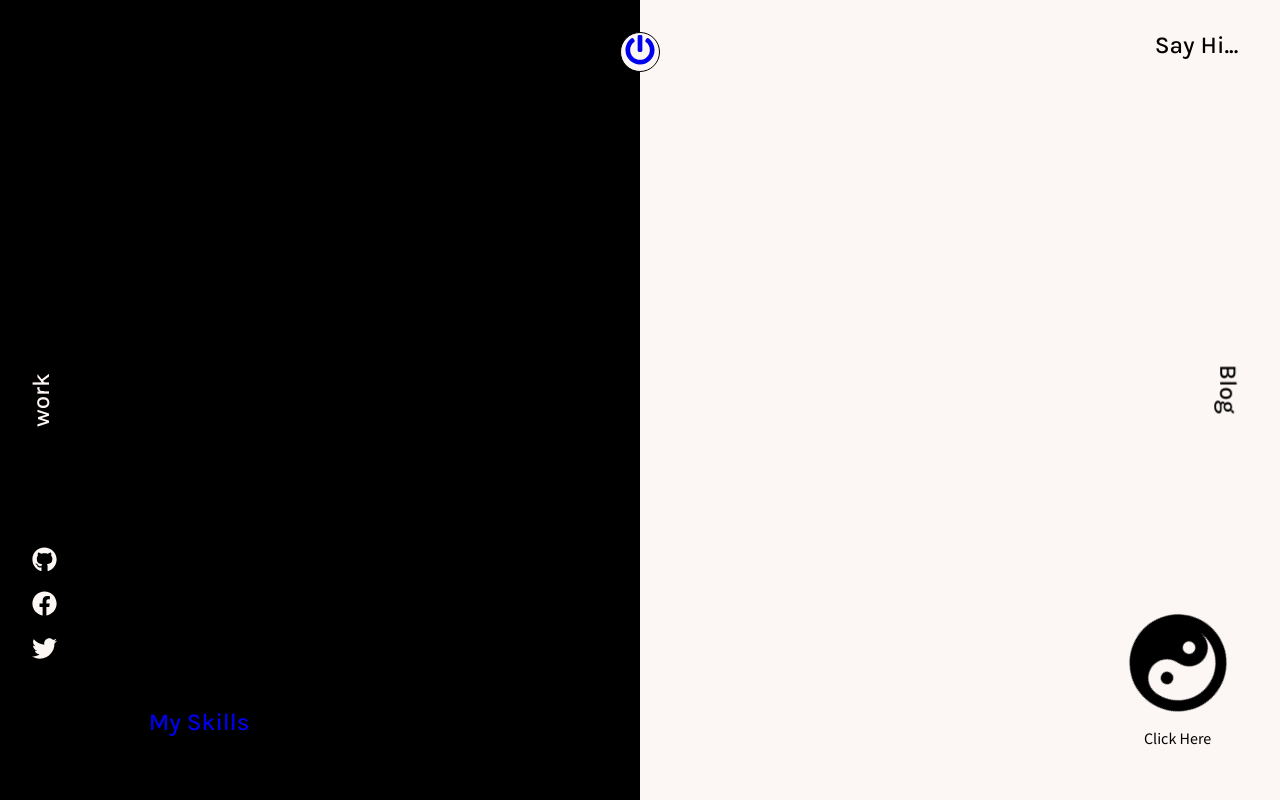
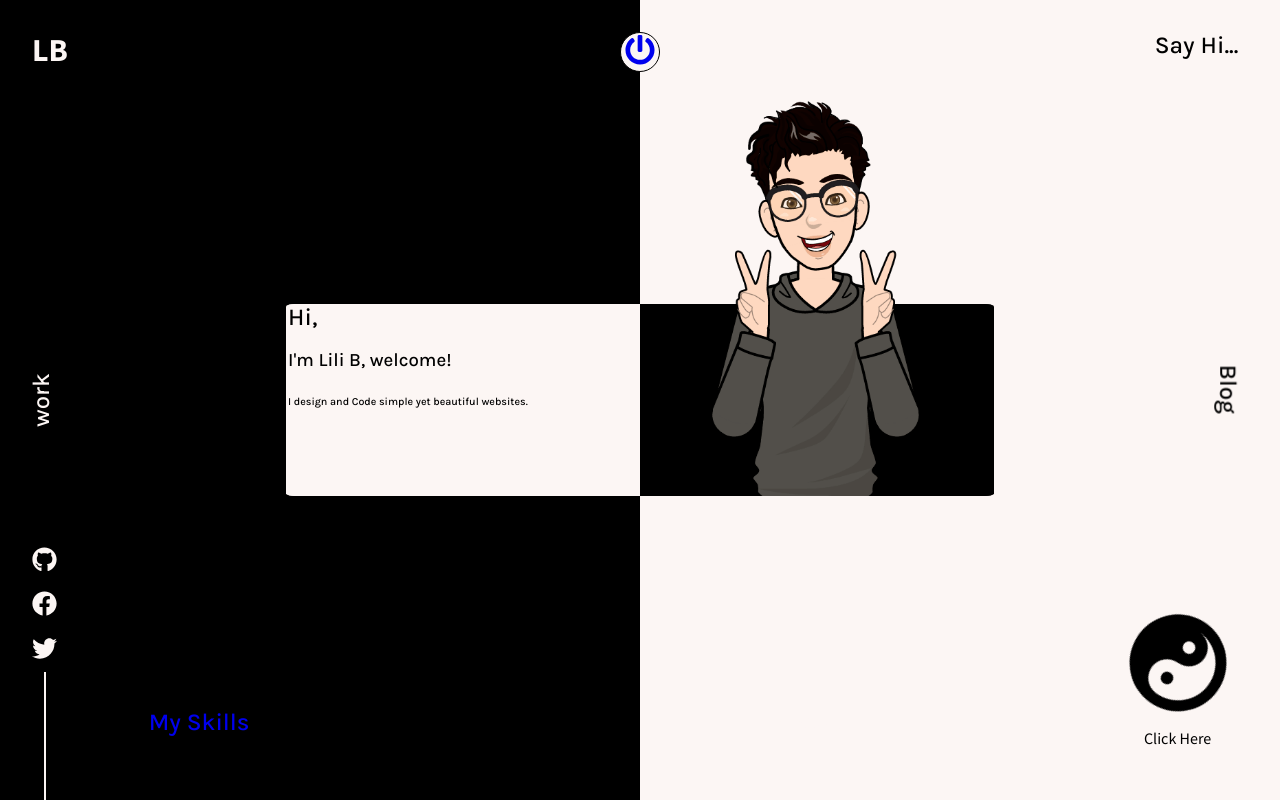
Before and after one commit to LiliBruk2/React-happiness, a React (Create React App) app: page / in a window 1280 px wide. Both pictures are taken after a click on the button "Click Here". Built offline with nearby package versions, Linux system fonts and the light colour scheme.

Commit message:
Add files via upload
Bug fixed and day 1 starts

```diff
--- a/src/App.js
+++ b/src/App.js
@@ -1,6 +1,6 @@
 import { Route, Switch } from "react-router-dom";
 import { ThemeProvider } from "styled-components";
-import { lightTheme } from "./components/Theme";
+import { LightTheme } from "./components/Theme";
 import GlobalStyle from "./globalStyles";
 
 import Main from "./components/Main";
@@ -14,7 +14,7 @@ function App() {
     <>
       <GlobalStyle />
 
-      <ThemeProvider theme={lightTheme}>
+      <ThemeProvider theme={LightTheme}>
         <Switch>
           <Route exact path="/" component={Main} />
           <Route exact path="/about" component={AboutPage} />
--- /dev/null
+++ b/src/components/Intro.js
@@ -0,0 +1,81 @@
+import { transform } from "framer-motion";
+import React from "react";
+import styled from "styled-components";
+
+import Me from '../assets/Images/profile-img.png'
+
+const Box = styled.div`
+position: absolute;
+left:50%;
+top:50%;
+transform: translate(-50%, -50%);
+width: 55vw;
+height: 24%;
+border-radius: 1.3%;
+display: flex;
+
+// below gradient is to create 2 colored borders
+
+background-repeat: no-repeat;
+background-size: 100% 2px;
+background: linear-gradient(
+    to right,
+    ${props => props.theme.body} 50%,
+    ${props => props.theme.text} 50%) bottom,
+    linear-gradient(
+        to right,
+        ${props => props.theme.body} 50%,
+        ${props => props.theme.text} 50%) top;
+
+
+border-left: 2px solid ${props => props.theme.body};
+border-right: 2px solid ${props => props.theme.text};
+
+z-index: 1;
+);
+`
+
+const SubBox = styled.div`
+width:50%;
+position:relative;
+display: flex;
+
+
+
+.Me_pic{
+    position: absolute;
+    bottom: 0;
+    left: 50%;
+    transform: translate(-50%, 0%);
+    width:100%;
+    height: auto;
+}
+`
+
+const Text = styled.div``
+
+
+const Intro = () => {
+    return (
+        <Box>
+            <SubBox>
+                {/* changed from TEXT tag - Text to div */}
+            <Text>
+                <h2>Hi,</h2> <br></br><br></br>
+                <h3>I'm Lili B, welcome!</h3><br></br><br></br>
+                <h6>I design and Code simple yet beautiful websites.</h6>
+
+            </Text>
+
+        </SubBox>
+
+        <SubBox>
+            <div>
+                <img className="Me_pic" src={Me} alt="profile pic" />
+            </div>
+        </SubBox>
+        </Box>
+    )
+}
+
+export default Intro
--- a/src/components/Main.js
+++ b/src/components/Main.js
@@ -1,12 +1,17 @@
-import React, { Children, useState } from "react";
+import React, { useState } from "react";
+// import  { keyframes } from "styled-components";
 import styled, { keyframes } from "styled-components";
-// import { Container } from 'tsparticles'
 import { NavLink } from "react-router-dom";
-// import  { keyframes } from "styled-components";
 import PowerButton from "../subComponents/PowerBotton";
 import LogoComponent from "../subComponents/LogoComponent";
 import SocialIcons from "../subComponents/SocialIcons";
 import { YinYang } from "./AllSvgs";
+import { DarkTheme } from "../components/Theme";
+
+import Intro from "./Intro";
+
+// import { Container } from 'tsparticles'
+
 // https://stackoverflow.com/questions/44441734/react-js-error-is-not-defined-react-jsx-no-undef
 
 const MainContainer = styled.div`
@@ -19,7 +24,7 @@ const MainContainer = styled.div`
 
   h2,
   h3,
-  h4,
+  h4,n
   h5,
   h6 {
     font-family: "Karla", sans-serif;
@@ -153,7 +158,7 @@ const Main = () => {
 
       <ContainerTwo>
         <PowerButton />
-        <LogoComponent />
+        <LogoComponent theme={click ? 'dark' : 'light'} />
         <SocialIcons theme={click ? 'dark' : 'light'} />
         <Center click={click}>
           {/* width & hieght used to be 200  like this : height={200}*/}
@@ -188,8 +193,11 @@ const Main = () => {
           </Skills>
         </buttonBar>
       </ContainerTwo>
+      {click ? <Intro click={click}/> : null }
     </MainContainer>
   );
 };
 
 export default Main;
+
+// https://youtu.be/jcohAIaSy2M?list=PLjxZxD6BDkeZLbkPNgGxZklwPdhIAuYqV&t=4704
--- a/src/components/Theme.js
+++ b/src/components/Theme.js
@@ -1,6 +1,6 @@
 // Theme for light and dark mode.
 
-export const lightTheme = {
+ const LightTheme = {
   body: "#FCF6F4",
   text: "#000000",
   fontFamily: "'Source Sans Pro', sans-serif",
@@ -8,10 +8,13 @@ export const lightTheme = {
   textRgba: "0,0,0",
 };
 
-export const DarkTheme = {
+ const DarkTheme = {
   body: "#000000",
   text: "#FCF6F4",
   fontFamily: "'Source Sans Pro', sans-serif",
   textRgba: "252, 246, 244",
   bodyRgba: "0,0,0",
 };
+
+
+export { LightTheme, DarkTheme };
--- a/src/subComponents/LogoComponent.js
+++ b/src/subComponents/LogoComponent.js
@@ -1,10 +1,13 @@
 import React from "react";
 import styled from "styled-components";
+import {  DarkTheme } from "../components/Theme";
+
 
 const Logo = styled.h1`
   display: inline-block;
-  color: ${(props) => props.theme.text};
-  font-family: system-ui;
+  color: ${(props) => props.color === 'dark' ? DarkTheme.text : DarkTheme.body};
+  // Font style
+  // font-family: ;
 
   position: fixed;
   left: 2rem;
@@ -13,7 +16,10 @@ const Logo = styled.h1`
 `;
 
 const LogoComponent = (props) => {
-  return <Logo color={props.theme}>LB</Logo>;
-};
+  return (
+     <Logo color={props.theme}>LB
+     </Logo>
+  );
+    };
 
 export default LogoComponent;
--- a/src/subComponents/SocialIcons.js
+++ b/src/subComponents/SocialIcons.js
@@ -2,7 +2,7 @@ import React from "react";
 import { NavLink } from "react-router-dom";
 import styled from "styled-components";
 import { Github, Facebook, Twitter } from "../components/AllSvgs";
-import { DarkTheme } from "../components/Theme";
+import {  DarkTheme } from "../components/Theme";
 
 const Icons = styled.div`
   display: flex;
@@ -21,8 +21,7 @@ const Icons = styled.div`
 const Line = styled.span`
   width: 2px;
   height: 8rem;
-  // background-color: ${(props) => props.theme.text};
-  background-color: ${props => props.color === 'dark' ? DarkTheme.text : DarkTheme.body};
+  background-color: ${(props) => props.color === 'dark' ? DarkTheme.text : DarkTheme.body};
 `;
 
 const SocialIcons = (props) => {
@@ -51,7 +50,7 @@ const SocialIcons = (props) => {
           <Twitter width={25} height={25} fill={props.theme === "dark" ?  DarkTheme.text : DarkTheme.body  } />
         </NavLink>
       </div>
-      <Line theme={props.theme} />
+      <Line color={props.theme} />
     </Icons>
   );
 };
```
Also changed, not shown: 1 other file (tests, documents, lock files or other folders).
